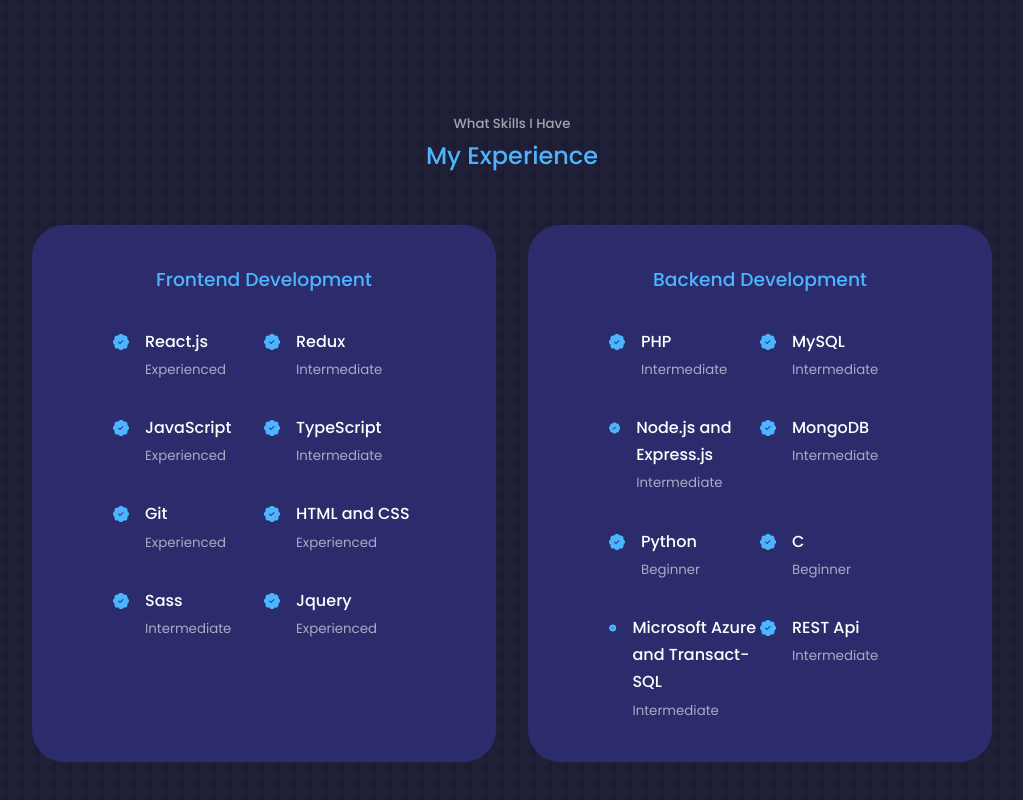
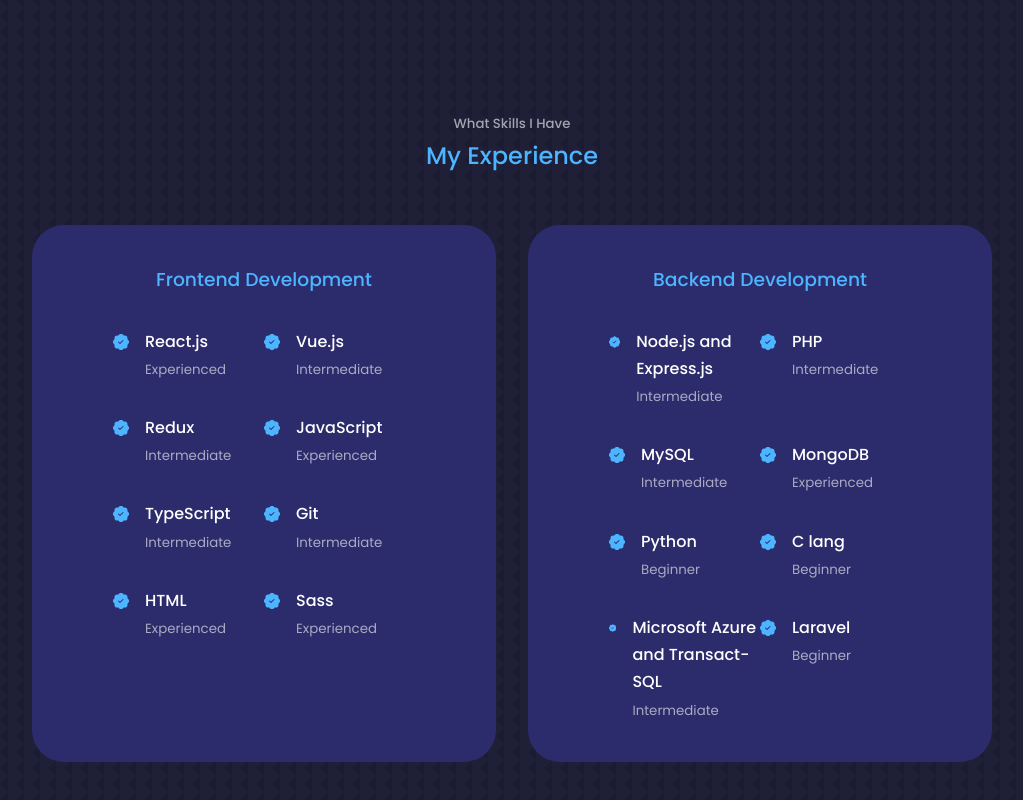
Before and after one commit to ArdonitSaliji/portfolio, a React (Create React App) app: page / in a window 1280 px wide. Shown: the part 1576-2376 px from the top of the page, without its empty margins (128-1151 px from the left). Built offline with nearby package versions, Linux system fonts and the light colour scheme.

Commit message:
refactoring the code

```diff
--- a/src/components/About/About.jsx
+++ b/src/components/About/About.jsx
@@ -3,7 +3,7 @@
 import "./About.css";
 import me from "../../images/me.jpg";
 import { FaAward } from "react-icons/fa";
-import { FiUsers } from "react-icons/fi";
+// import { FiUsers } from "react-icons/fi";
 import { VscFolderLibrary } from "react-icons/vsc";
 
 const About = () => {
@@ -33,8 +33,8 @@
             </article>
           </div>
           <p>
-            Hi, my name is Ardonit Saliji, an ambitious Developer from North
-            Macedonia.
+            Hi, my name is Ardonit Saliji, I am an ambitious Developer from
+            North Macedonia.
           </p>
           <a href="#contact" className="btn btn-primary">
             Let's talk
--- a/src/components/Contact/Contact.jsx
+++ b/src/components/Contact/Contact.jsx
@@ -17,6 +17,15 @@
       "S_CwvCXPZj5jA-fvu"
     );
     e.target.reset();
+  };
+  //Users from PC will be sent to web whatsapp
+  const whatsappRedirect = () => {
+    let deviceWidth = window.innerWidth;
+    if (deviceWidth < 1024) {
+      return "https://api.whatsapp.com/send?phone=00389070580897";
+    } else {
+      return "https://web.whatsapp.com/send?phone=00389070580897";
+    }
   };
 
   return (
@@ -53,11 +62,7 @@
             <BsWhatsapp className="contact__option-icon" />
             <h4>WhatsApp</h4>
             <h5>+38970580897</h5>
-            <a
-              href="https://api.whatsapp.com/send?phone=+389070580897"
-              target="_blank"
-              rel="noreferrer"
-            >
+            <a href={whatsappRedirect()} target="_blank" rel="noreferrer">
               Send a message
             </a>
           </article>
--- a/src/components/Exp/Exp.jsx
+++ b/src/components/Exp/Exp.jsx
@@ -2,6 +2,27 @@
 import "../../index.css";
 import "./Exp.css";
 import { BsPatchCheckFill } from "react-icons/bs";
+
+const frontendExp = [
+  { "React.js": "Experienced" },
+  { "Vue.js": "Intermediate" },
+  { Redux: "Intermediate" },
+  { JavaScript: "Experienced" },
+  { TypeScript: "Intermediate" },
+  { Git: "Intermediate" },
+  { HTML: "Experienced" },
+  { Sass: "Experienced" },
+];
+const backendExp = [
+  { "Node.js and Express.js": "Intermediate" },
+  { PHP: "Intermediate" },
+  { MySQL: "Intermediate" },
+  { MongoDB: "Experienced" },
+  { Python: "Beginner" },
+  { "C lang": "Beginner" },
+  { "Microsoft Azure and Transact-SQL": "Intermediate" },
+  { Laravel: "Beginner" },
+];
 
 const Exp = () => {
   return (
@@ -9,132 +30,37 @@
       <h5>What Skills I Have</h5>
       <h2>My Experience</h2>
       <div className="container experience__container">
+        {/*  */}
         <div className="experience__frontend">
           <h3>Frontend Development</h3>
           <div className="experience__content">
+            {frontendExp.map((obj) => (
               <article className="experience__details">
                 <BsPatchCheckFill className="experience__details-icon" />
                 <div>
-                <h4>React.js</h4>
-                <small className="text-light">Experienced</small>
+                  <h4>{Object.keys(obj)[0]}</h4>
+                  <small className="text-light">{Object.values(obj)[0]}</small>
                 </div>
               </article>
-            <article className="experience__details">
-              <BsPatchCheckFill className="experience__details-icon" />
-              <div>
-                <h4>Redux</h4>
-                <small className="text-light">Intermediate</small>
-              </div>
-            </article>
-            <article className="experience__details">
-              <BsPatchCheckFill className="experience__details-icon" />
-              <div>
-                <h4>JavaScript</h4>
-                <small className="text-light">Experienced</small>
-              </div>
-            </article>
-            <article className="experience__details">
-              <BsPatchCheckFill className="experience__details-icon" />
-              <div>
-                <h4>TypeScript</h4>
-                <small className="text-light">Intermediate</small>
-              </div>
-            </article>
-            <article className="experience__details">
-              <BsPatchCheckFill className="experience__details-icon" />
-              <div>
-                <h4>Git</h4>
-                <small className="text-light">Experienced</small>
-              </div>
-            </article>
-            <article className="experience__details">
-              <BsPatchCheckFill className="experience__details-icon" />
-              <div>
-                <h4>HTML and CSS</h4>
-                <small className="text-light">Experienced</small>
-              </div>
-            </article>
-            <article className="experience__details">
-              <BsPatchCheckFill className="experience__details-icon" />
-              <div>
-                <h4>Sass</h4>
-                <small className="text-light">Intermediate</small>
-              </div>
-            </article>
-            <article className="experience__details">
-              <BsPatchCheckFill className="experience__details-icon" />
-              <div>
-                <h4>Jquery</h4>
-                <small className="text-light">Experienced</small>
-              </div>
-            </article>
+            ))}
           </div>
         </div>
-
-        {/* Backend */}
 
         <div className="experience__backend">
           <h3>Backend Development</h3>
           <div className="experience__content">
+            {backendExp.map((obj) => (
               <article className="experience__details">
                 <BsPatchCheckFill className="experience__details-icon" />
                 <div>
-                <h4>PHP</h4>
-                <small className="text-light">Intermediate</small>
+                  <h4>{Object.keys(obj)[0]}</h4>
+                  <small className="text-light">{Object.values(obj)[0]}</small>
                 </div>
               </article>
-            <article className="experience__details">
-              <BsPatchCheckFill className="experience__details-icon" />
-              <div>
-                <h4>MySQL</h4>
-                <small className="text-light">Intermediate</small>
-              </div>
-            </article>
-            <article className="experience__details">
-              <BsPatchCheckFill className="experience__details-icon" />
-              <div>
-                <h4>Node.js and Express.js</h4>
-                <small className="text-light">Intermediate</small>
-              </div>
-            </article>
-
-            <article className="experience__details">
-              <BsPatchCheckFill className="experience__details-icon" />
-              <div>
-                <h4>MongoDB</h4>
-                <small className="text-light">Intermediate</small>
-              </div>
-            </article>
-            <article className="experience__details">
-              <BsPatchCheckFill className="experience__details-icon" />
-              <div>
-                <h4>Python</h4>
-                <small className="text-light">Beginner</small>
-              </div>
-            </article>
-            <article className="experience__details">
-              <BsPatchCheckFill className="experience__details-icon" />
-              <div>
-                <h4>C</h4>
-                <small className="text-light">Beginner</small>
-              </div>
-            </article>
-            <article className="experience__details">
-              <BsPatchCheckFill className="experience__details-icon" />
-              <div>
-                <h4>Microsoft Azure and Transact-SQL</h4>
-                <small className="text-light">Intermediate</small>
-              </div>
-            </article>
-            <article className="experience__details">
-              <BsPatchCheckFill className="experience__details-icon" />
-              <div>
-                <h4>REST Api</h4>
-                <small className="text-light">Intermediate</small>
-              </div>
-            </article>
+            ))}
           </div>
         </div>
+        {/*  */}
       </div>
     </section>
   );
```
Lines whose indentation alone changed are shown as unchanged.
